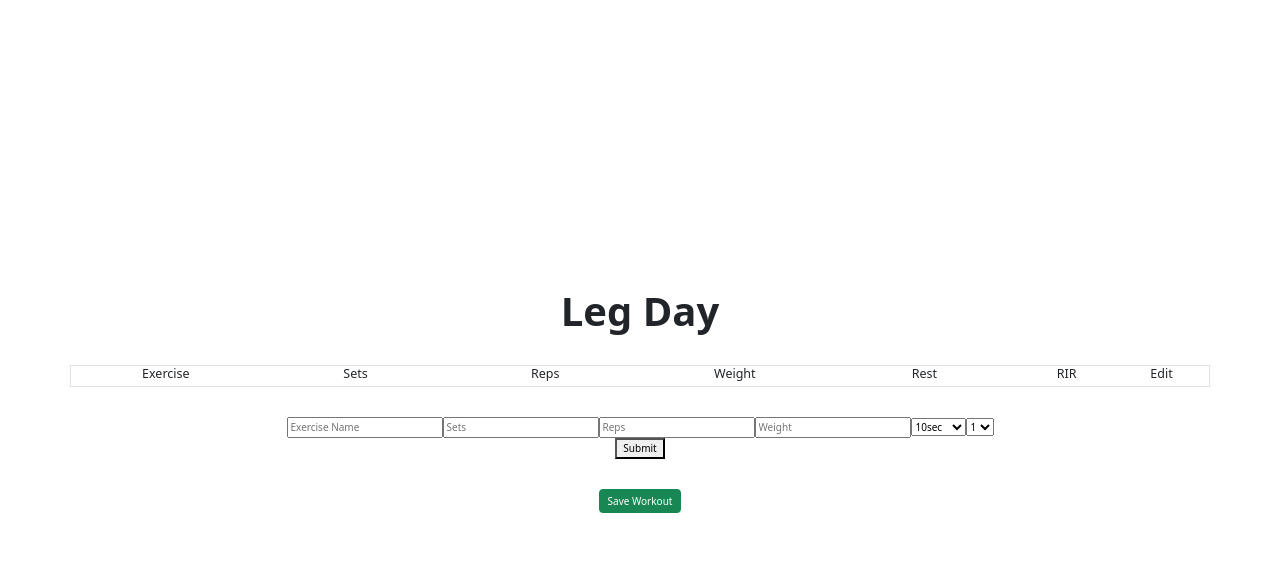
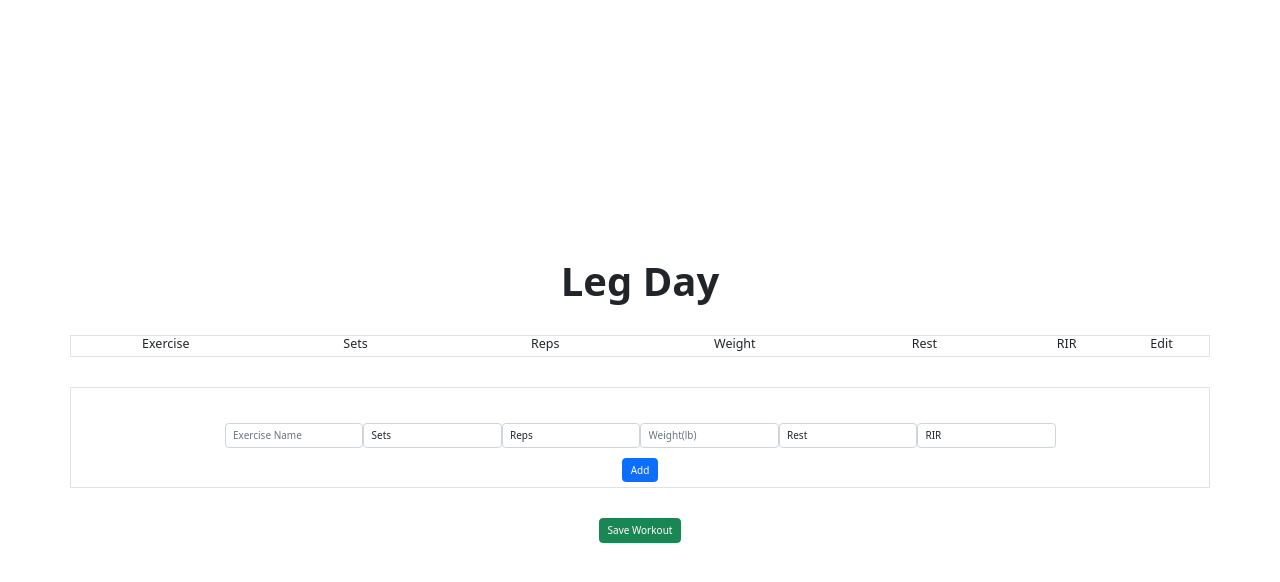
Before and after one commit to codymarshall94/workout-planner, a React (Create React App) app: page /template in a window 1280 px wide. Both pictures are taken after a click on the button "Add Exercise". Shown: the top 582 px of the page. Built offline with nearby package versions, Linux system fonts and the light colour scheme.

Commit message:
updated input values to select and added desc

```diff
--- a/src/components/TemplateForm.jsx
+++ b/src/components/TemplateForm.jsx
@@ -1,4 +1,5 @@
 import React, { useState } from "react";
+import "../assets/css/templateform.css";
 
 function TemplateForm({ setWorkout }) {
   const [exerciseName, setExerciseName] = useState("");
@@ -7,6 +8,7 @@ function TemplateForm({ setWorkout }) {
   const [weight, setWeight] = useState("");
   const [rest, setRest] = useState("");
   const [rir, setRir] = useState("");
+  const [formDescription, setFormDescription] = useState("");
 
   const handleSubmit = (e) => {
     e.preventDefault();
@@ -27,39 +29,107 @@ function TemplateForm({ setWorkout }) {
     setRir("");
   };
 
+  //when a form field is focused, the form description changes
+  const handleFocus = (e) => {
+    switch (e.target.name) {
+      case "exerciseName":
+        setFormDescription("Enter the name of the exercise");
+        break;
+      case "sets":
+        setFormDescription("Enter the number of sets");
+        break;
+      case "reps":
+        setFormDescription("Enter the number of reps per set");
+        break;
+      case "weight":
+        setFormDescription("Enter the weight");
+        break;
+      case "rest":
+        setFormDescription("Rest between sets in seconds");
+        break;
+      case "rir":
+        setFormDescription("Reps in reserve (RIR) is the number of reps you could have done after the last set");
+        break;
+      default:
+        setFormDescription("");
+    }
+  };
+
   return (
-    <form onSubmit={handleSubmit} className="container">
-      <div className="row">
-        <div className="col col-med-6">
+    <form onSubmit={handleSubmit} className="container p-2 border">
+      <div className="form-description">{formDescription}</div>
+      <div className="row mt-5 w-75 m-auto">
+        <div className="col d-flex">
           <input
             type="text"
             value={exerciseName}
+            className="form-control"
+            name="exerciseName"
+            onClick={handleFocus}
             onChange={(e) => setExerciseName(e.target.value)}
             placeholder="Exercise Name"
+            required
           ></input>
+          <select
+            className="form-control"
+            value={sets}
+            name="sets"
+            onClick={handleFocus}
+            onChange={(e) => setSets(e.target.value)}
+            required
+          >
+            <option value="" disabled defaultValue>
+              Sets
+            </option>
+            <option value="1">1</option>
+            <option value="2">2</option>
+            <option value="3">3</option>
+            <option value="4">4</option>
+            <option value="5">5</option>
+          </select>
+          <select
+            className="form-control"
+            value={reps}
+            name="reps"
+            onClick={handleFocus}
+            onChange={(e) => setReps(e.target.value)}
+            required
+          >
+            <option value="" disabled defaultValue>
+              Reps
+            </option>
+            <option value="1">1</option>
+            <option value="2">2</option>
+            <option value="3">3</option>
+            <option value="4">4</option>
+            <option value="5">5</option>
+            <option value="1-3">1-3</option>
+            <option value="3-5">3-5</option>
+            <option value="5-8">5-8</option>
+            <option value="8-12">8-12</option>
+            <option value="12-15">12-15</option>
+          </select>
           <input
             type="text"
-            value={sets}
-            onChange={(e) => setSets(e.target.value)}
-            placeholder="Sets"
-          ></input>
-          <input
-            type="text"
-            value={reps}
-            onChange={(e) => setReps(e.target.value)}
-            placeholder="Reps"
-          ></input>
-          <input
-            type="text"
+            className="form-control"
             value={weight}
+            name="weight"
+            onClick={handleFocus}
             onChange={(e) => setWeight(e.target.value)}
-            placeholder="Weight"
+            placeholder="Weight(lb)"
+            required
           ></input>
           <select
+            className="form-control"
             value={rest}
+            name="rest"
+            onClick={handleFocus}
             onChange={(e) => setRest(e.target.value)}
-            placeholder="Rest"
+            required
           >
+            <option value="" disabled defaultValue>
+              Rest
+            </option>
             <option value="10sec">10sec</option>
             <option value="20sec">30sec</option>
             <option value="30sec">60sec</option>
@@ -67,7 +137,17 @@ function TemplateForm({ setWorkout }) {
             <option value="50sec">120sec</option>
             <option value="60sec">180sec</option>
           </select>
-          <select value={rir} onChange={(e) => setRir(e.target.value)}>
+          <select
+            className="form-control"
+            value={rir}
+            name="rir"
+            onClick={handleFocus}
+            onChange={(e) => setRir(e.target.value)}
+            required
+          >
+            <option value="" disabled defaultValue>
+              RIR
+            </option>
             <option value="1">1</option>
             <option value="2">2</option>
             <option value="3">3</option>
@@ -75,7 +155,9 @@ function TemplateForm({ setWorkout }) {
           </select>
         </div>
       </div>
-      <button type="submit">Submit</button>
+      <button type="submit" className="btn btn-primary mt-3">
+        Add
+      </button>
     </form>
   );
 }
```
